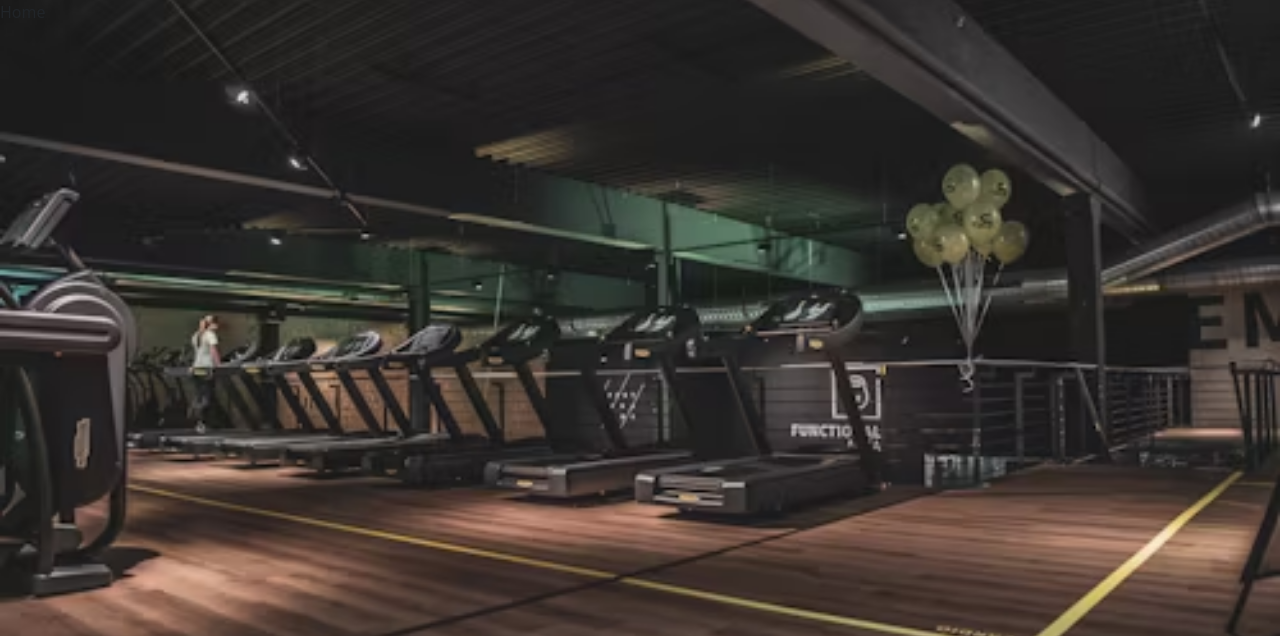
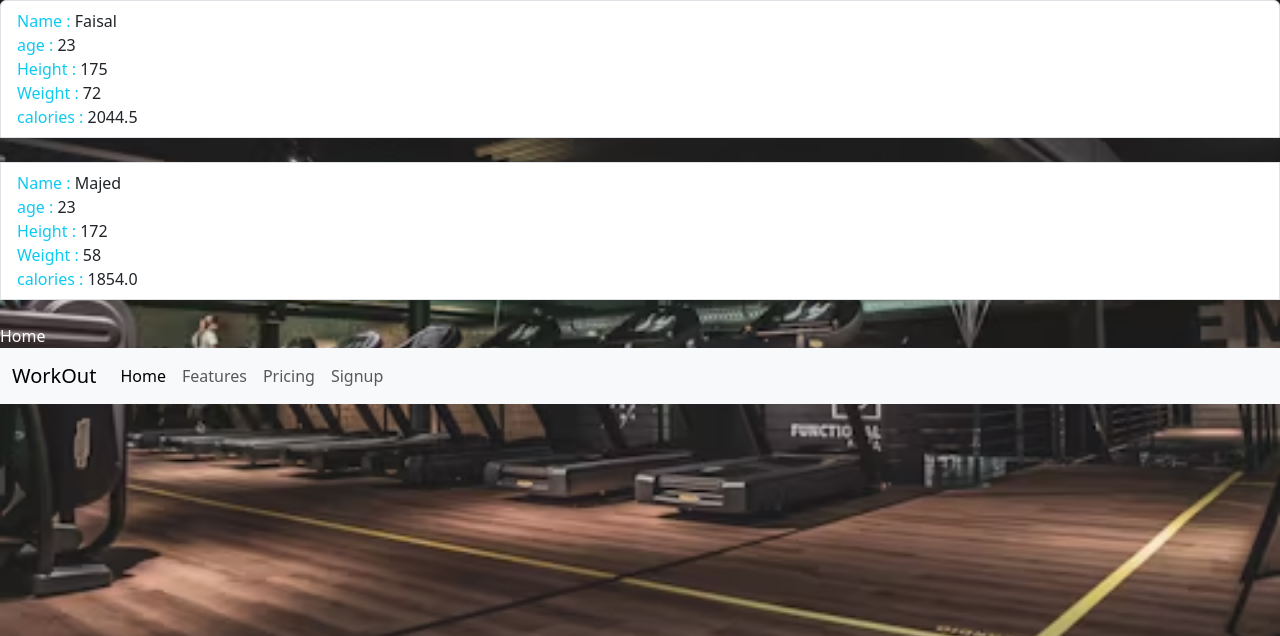
Before and after one commit to Faisalz2/BodyProject, a Django app: page /d in a window 1280 px wide. Shown: the part 56-692 px from the top of the page. Run offline with Django 4.2, Linux system fonts and the light colour scheme; data comes from the database, SQL or seed files in the repository.

Commit message:
Update BodyList.html
include for footer file

```diff
--- a/BodyProject/WorkOut/templates/BodyList.html
+++ b/BodyProject/WorkOut/templates/BodyList.html
@@ -1,20 +1,23 @@
 {% extends 'base.html' %}
 {% block content %}
 <ul class="list-group">
-    {% for item in BodyList %}
+    {% for body_info_instances in body_info_instances %}
     <li class="list-group-item">
-        <span class="text-info">Name : </span> <span> {{item.User.name}}</span>
+        <span class="text-info">Name : </span> <span> {{body_info_instances.name}}</span>
         <br>
-        <span class="text-info">age : </span> <span> {{item.User.age}}</span>
+        <span class="text-info">age : </span> <span> {{ body_info_instances.age}}</span>
         <br>
-    <span class="text-info">Height : </span> <span> {{item.User.Height}}</span>
+    <span class="text-info">Height : </span> <span> {{ body_info_instances.Height}}</span>
         <br>
-        <span class="text-info">Weight : </span> <span> {{item.User.Weight}}</span></li>
+        <span class="text-info">Weight : </span> <span> {{body_info_instances.Weight}}</span>
+        <br>
+    <span class="text-info">calories : </span> <span> {{body_info_instances.calories_needed}}</span></li>
         <br>
 
         {% endfor %}
      <li class="nav-item">
-          <a class="nav-link active" aria-current="page" href="{% url 'wlc' %}">Home</a>
+          <a class="nav-link active" aria-current="page" href="{% url 'wlc' %}"style = 'color:white;'>Home </a>
         </li>
+{% include "Footer.html" %}
 </ul>
 {% endblock %}
```
